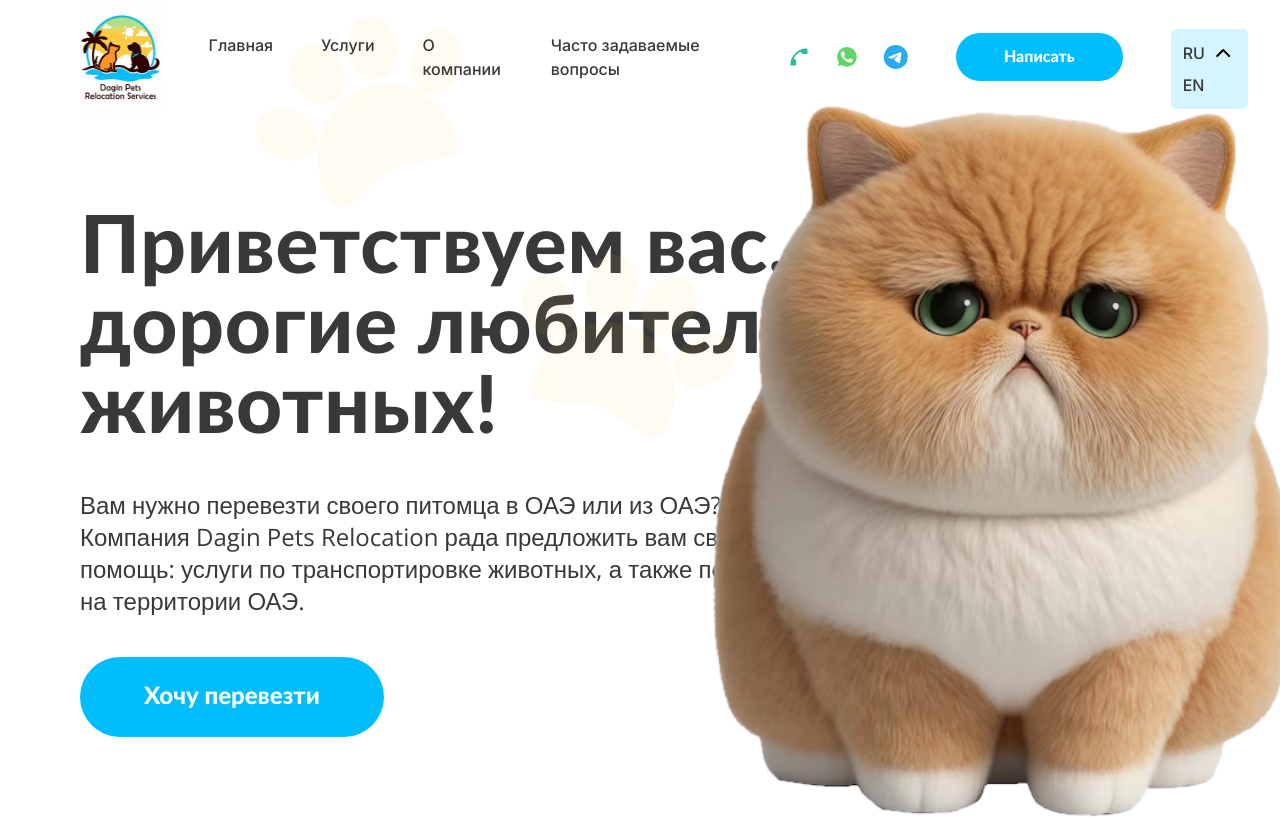
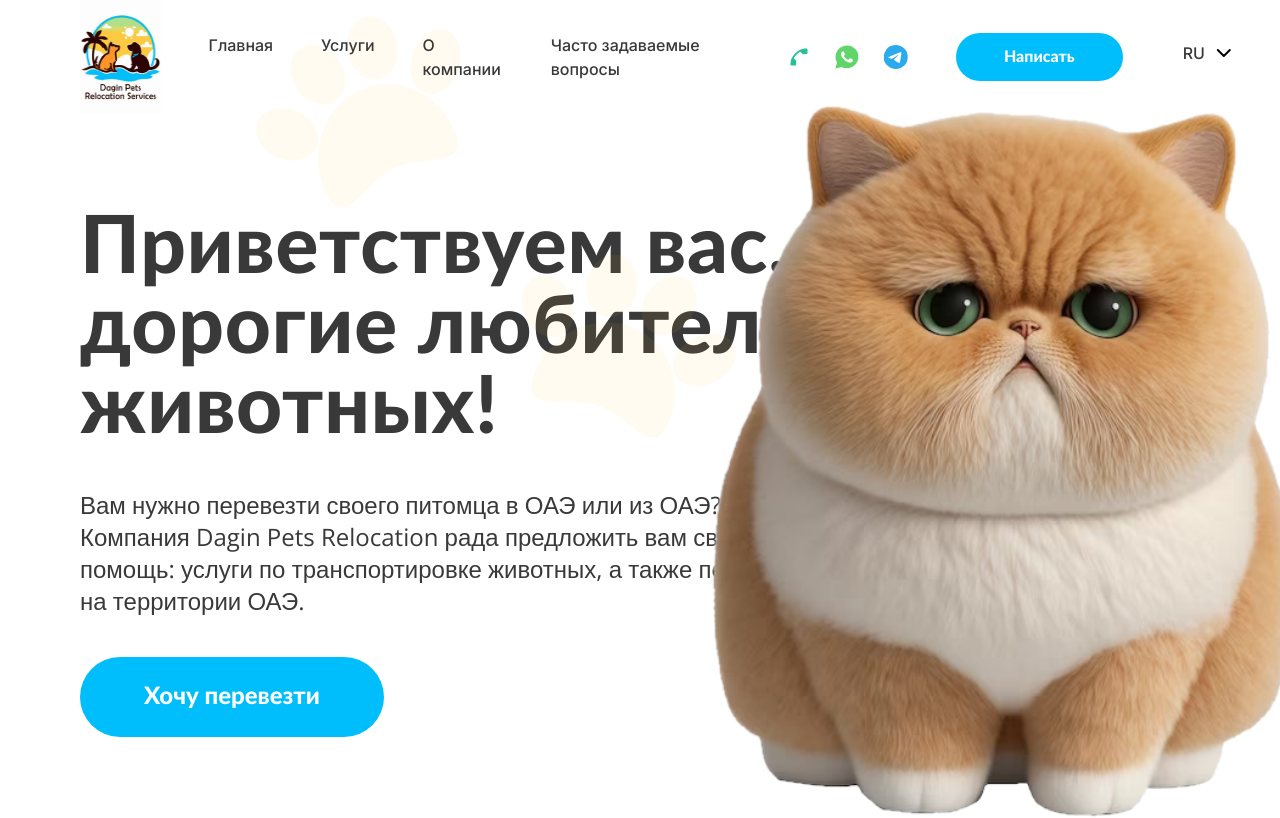
Before and after one commit to DragonflyPie/dagin_pets, a Next.js app: page / in a window 1280 px wide. Shown: the top 818 px of the page. Built offline with nearby package versions, Linux system fonts and the light colour scheme.

Commit message:
fix: fix whatsapp icon size

```diff
--- a/app/LanguageSelector.tsx
+++ b/app/LanguageSelector.tsx
@@ -7,7 +7,7 @@ type LanguageOptions = "RU" | "EN";
 
 const LanguageSelector = () => {
   const [lang, setLang] = useState<LanguageOptions>("RU");
-  const [isOpen, setIsOpen] = useState(true);
+  const [isOpen, setIsOpen] = useState(false);
 
   const closeMenu = () => {
     setIsOpen(false);
@@ -30,7 +30,7 @@ const LanguageSelector = () => {
   return (
     <div className="gap relative flex h-6 w-8 " ref={languageRef}>
       {isOpen ? (
-        <div className="bg-light-blue absolute -top-4 flex gap-[6px] rounded-[6px] p-3">
+        <div className="absolute -top-4 flex gap-[6px] rounded-[6px] bg-light-blue p-3">
           <ul className="flex flex-col gap-2">
             {languages.map((language) => (
               <li
--- a/app/icons.tsx
+++ b/app/icons.tsx
@@ -24,14 +24,10 @@ export const WhatsApp = () => {
       fill="none"
       viewBox="0 0 24 24"
     >
-      <g clipPath="url(#clip0_201_15)">
+      <g clipPath="url(#clip0_233_2)">
         <path
-          fill="url(#paint0_linear_201_15)"
+          fill="url(#paint0_linear_233_2)"
           d="M.508 11.856c0 2.017.527 3.986 1.529 5.721l-1.624 5.93 6.068-1.591a11.44 11.44 0 005.47 1.392h.005c6.308 0 11.443-5.133 11.446-11.443a11.372 11.372 0 00-3.35-8.095A11.374 11.374 0 0011.955.414C5.645.414.511 5.547.509 11.856"
-        ></path>
-        <path
-          fill="url(#paint1_linear_201_15)"
-          d="M.1 11.853c-.001 2.089.545 4.128 1.582 5.926L0 23.92l6.286-1.648a11.852 11.852 0 005.666 1.442h.005c6.534 0 11.854-5.317 11.857-11.853a11.782 11.782 0 00-3.47-8.386A11.783 11.783 0 0011.957 0C5.42 0 .102 5.317.1 11.853zm3.743 5.616l-.235-.373a9.826 9.826 0 01-1.507-5.243c.003-5.432 4.423-9.851 9.86-9.851a9.792 9.792 0 016.967 2.89 9.793 9.793 0 012.884 6.97c-.002 5.432-4.423 9.851-9.855 9.851h-.004a9.844 9.844 0 01-5.016-1.373l-.36-.213-3.73.978.996-3.636z"
         ></path>
         <path
           fill="#fff"
@@ -40,7 +36,7 @@ export const WhatsApp = () => {
       </g>
       <defs>
         <linearGradient
-          id="paint0_linear_201_15"
+          id="paint0_linear_233_2"
           x1="1149.87"
           x2="1149.87"
           y1="2309.67"
@@ -50,18 +46,7 @@ export const WhatsApp = () => {
           <stop stopColor="#1FAF38"></stop>
           <stop offset="1" stopColor="#60D669"></stop>
         </linearGradient>
-        <linearGradient
-          id="paint1_linear_201_15"
-          x1="1190.7"
-          x2="1190.7"
-          y1="2392.07"
-          y2="0"
-          gradientUnits="userSpaceOnUse"
-        >
-          <stop stopColor="#F9F9F9"></stop>
-          <stop offset="1" stopColor="#fff"></stop>
-        </linearGradient>
-        <clipPath id="clip0_201_15">
+        <clipPath id="clip0_233_2">
           <path fill="#fff" d="M0 0H23.814V24H0z"></path>
         </clipPath>
       </defs>
```
